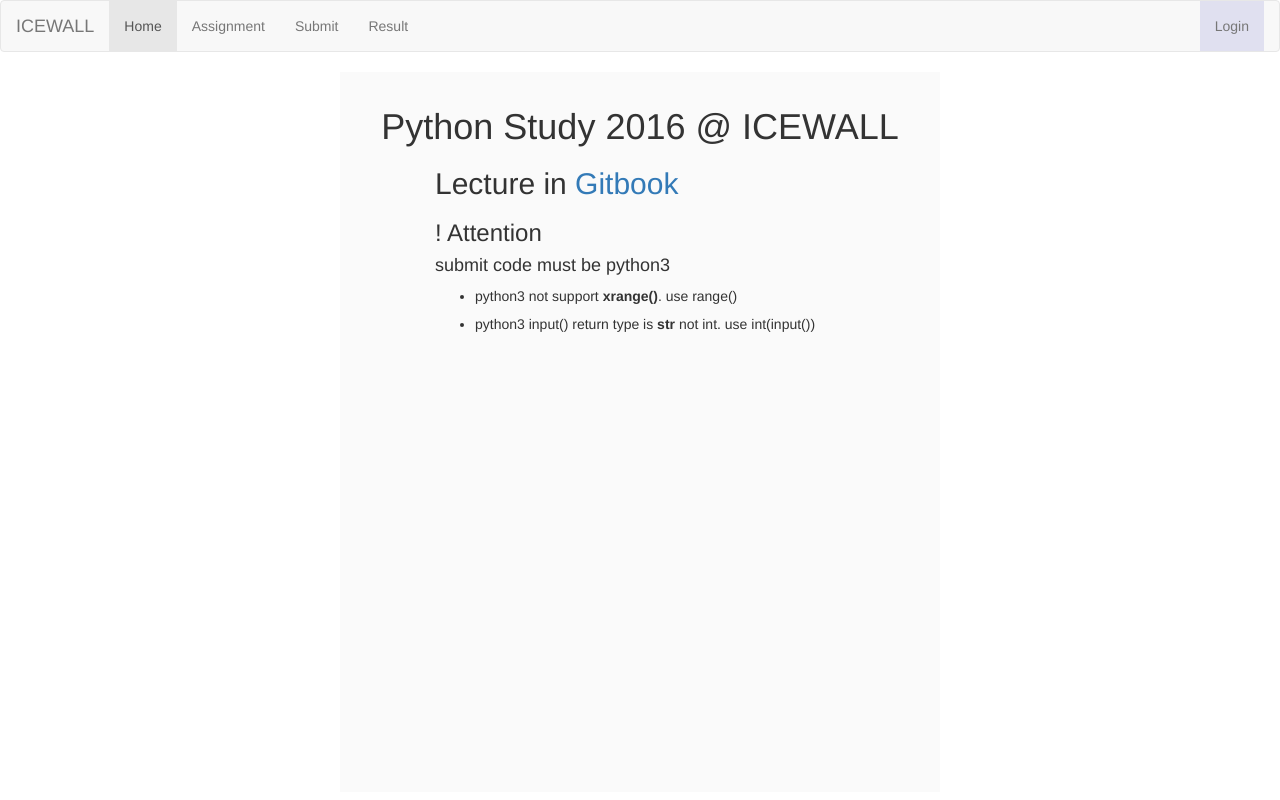
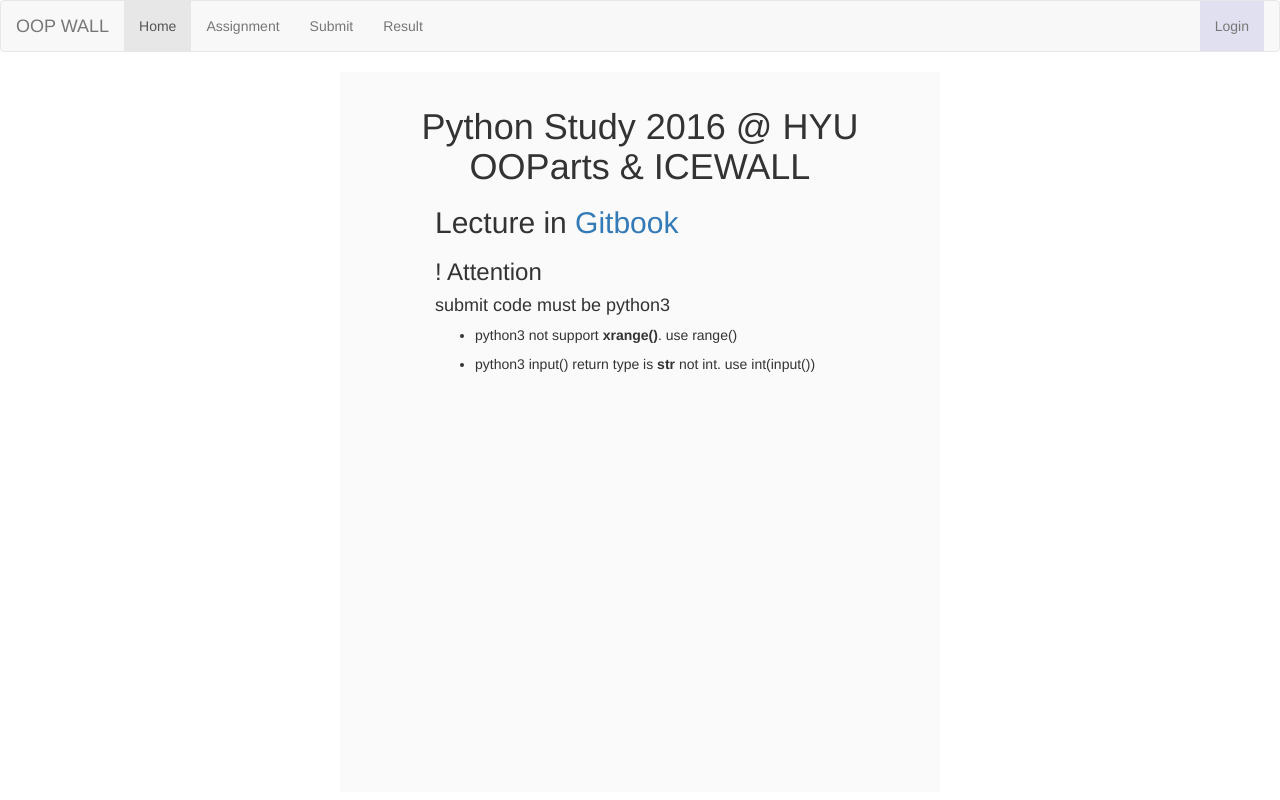
Before and after one commit to HYU-ICEWALL/Study-Python, a Flask app: page / in a window 1280 px wide. Run offline with Flask 2, Linux system fonts and the light colour scheme; some libraries are stand-ins or nearby versions.

Commit message:
update views

```diff
--- a/server/app.py
+++ b/server/app.py
@@ -169,7 +169,7 @@ class validate(Thread):
       validation = get_path(PATH['INS'] + [str(submission['problem_id'])])
       (ret, res)  = scoring(get_path(PATH['UPL'] + [submission['stamp']]), validation)
       self.submit.task_done()
-      self.result.put({'id': submission['id'], 'process': ret and 2 or 1, 'result': res})
+      self.result.put({'id': submission['id'], 'process': ret, 'result': res})
 
 queue_submit = Queue()
 queue_result = Queue()
--- a/server/templates/home.html
+++ b/server/templates/home.html
@@ -1,7 +1,7 @@
 {% extends "layout.html" %}
 {% block body %}
 
-  <h1 class="home-title">Python Study 2016 @ ICEWALL</h1>
+  <h1 class="home-title">Python Study 2016 @ HYU OOParts & ICEWALL</h1>
 
   <div class="home-content">
     <h2> Lecture in <a href="https://maybes.gitbooks.io/python-2016/content/week0.html">Gitbook</a></h2>
--- a/server/templates/layout.html
+++ b/server/templates/layout.html
@@ -10,7 +10,7 @@
   <script src="http://code.jquery.com/jquery-1.12.0.min.js"></script>
   <script src="http://maxcdn.bootstrapcdn.com/bootstrap/3.3.6/js/bootstrap.min.js"></script>
 
-  <title>ICEWALL</title>
+  <title>OOP WALL</title>
 
 </head>
 <body>
@@ -23,7 +23,7 @@
           <span class="icon-bar"></span>
           <span class="icon-bar"></span>
         </button>
-        <a class="navbar-brand">ICEWALL</a>
+        <a class="navbar-brand">OOP WALL</a>
       </div>
 
       <!-- Collect the nav links, forms, and other content for toggling -->
--- a/server/templates/results.html
+++ b/server/templates/results.html
@@ -6,7 +6,7 @@ $(function () {
   $('[data-toggle="tooltip"]').tooltip()
 })
 </script>
-<table class="table table-hover">
+<table class="table table-hover" id="rank">
   <tr class="active">
     <td>#</td>
     <td>Problem</td>
--- a/server/utility.py
+++ b/server/utility.py
@@ -47,7 +47,6 @@ def scoring(program, validate, debug=True):
     with open(out, 'r') as fh:
       for line in fh:
         ret = str(line).replace('\'', '`')
-        print(py)
         ret = ret.replace(py, 'uploaded code')
   if not debug:
     aftertreatment(py)
```
